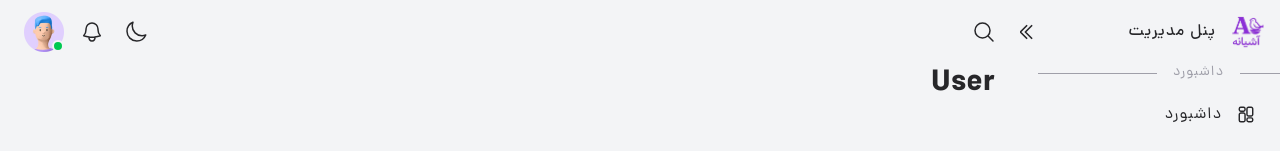
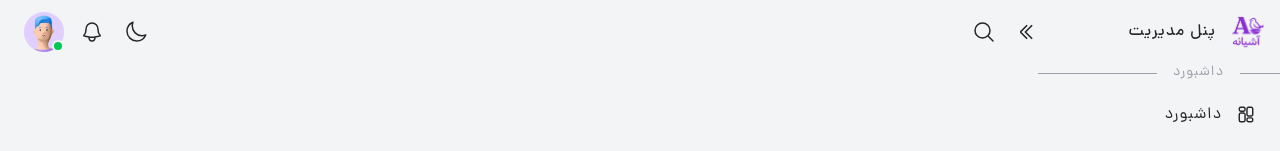
Before and after one commit to homow/home-nest-admin-react, a React (Vite) app: page /home-nest-admin/user in a window 1280 px wide. Shown: the top 151 px of the page. Built offline with nearby package versions, Linux system fonts and the light colour scheme.

Commit message:
clean main.jsx

```diff
--- a/src/components/ui/Loading.jsx
+++ b/src/components/ui/Loading.jsx
@@ -1,7 +1,7 @@
 export default function Loading({msg = "لطفاً صبر کنید..."}) {
     return (
         <div
-            className="fixed inset-0 z-50 flex items-center justify-center bg-primary-bg/90 backdrop-blur-sm"
+            className="fixed size-full inset-0 z-50 flex items-center justify-center bg-main-bg/60 dark:bg-main-bg/90 backdrop-blur-sm"
             role="status"
             aria-live="polite"
         >
--- a/src/main.jsx
+++ b/src/main.jsx
@@ -1,14 +1,14 @@
-import {StrictMode} from 'react'
-import {createRoot} from 'react-dom/client'
-import {BrowserRouter} from 'react-router-dom'
+import {StrictMode} from 'react';
+import {createRoot} from 'react-dom/client';
+import {BrowserRouter} from 'react-router-dom';
 import BASE_PATH from "@/config.js";
-import "@/styles/global.css"
-import App from './App'
+import "@/styles/global.css";
+import App from './App';
 
 createRoot(document.getElementById('root')).render(
     <StrictMode>
         <BrowserRouter basename={BASE_PATH}>
             <App/>
         </BrowserRouter>
-    // </StrictMode>
+    </StrictMode>
 );
--- a/src/pages/User/index.jsx
+++ b/src/pages/User/index.jsx
@@ -6,6 +6,7 @@ export default function User() {
     }, [])
 
     return (
-        <h1>User</h1>
+        <>
+        </>
     )
 }
```
